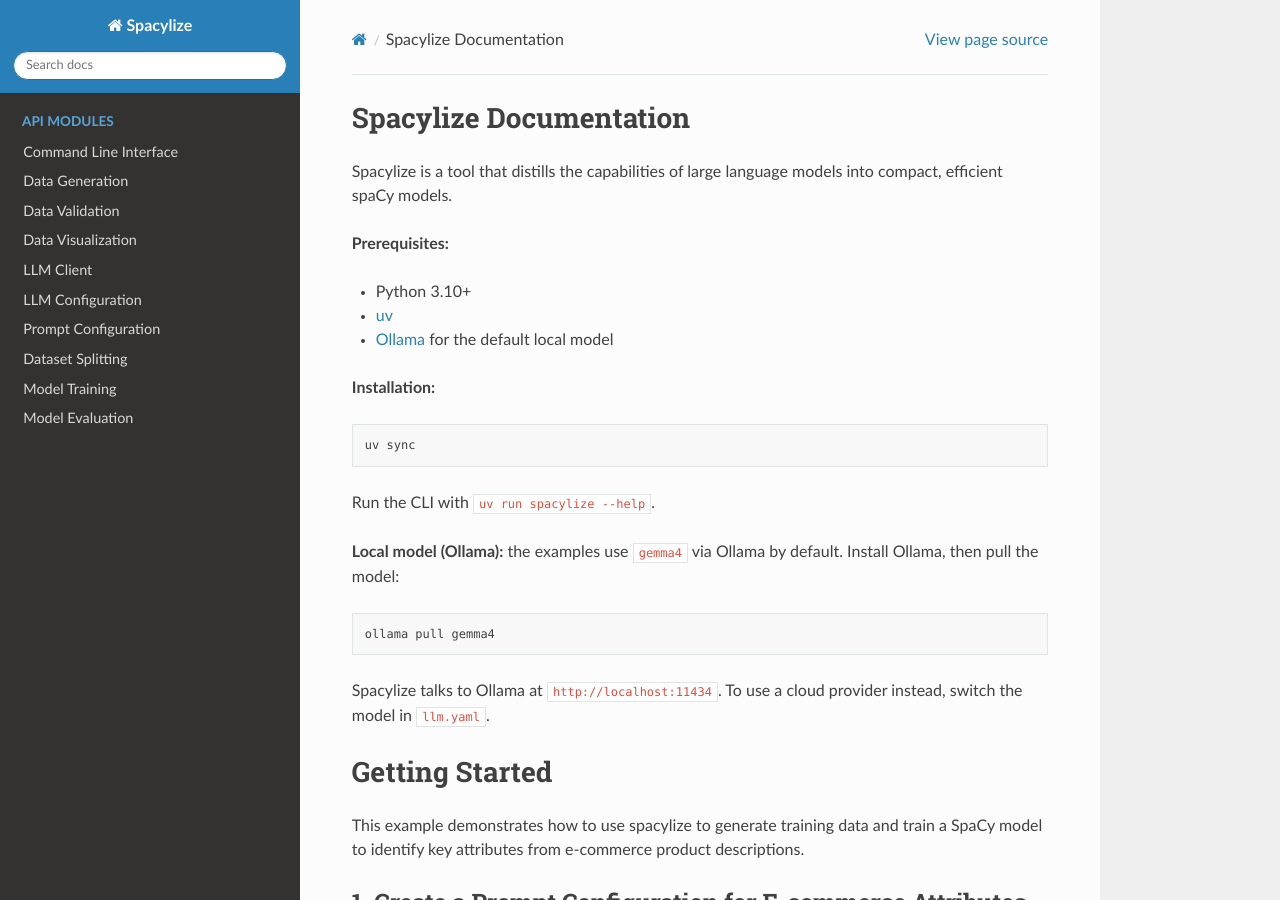
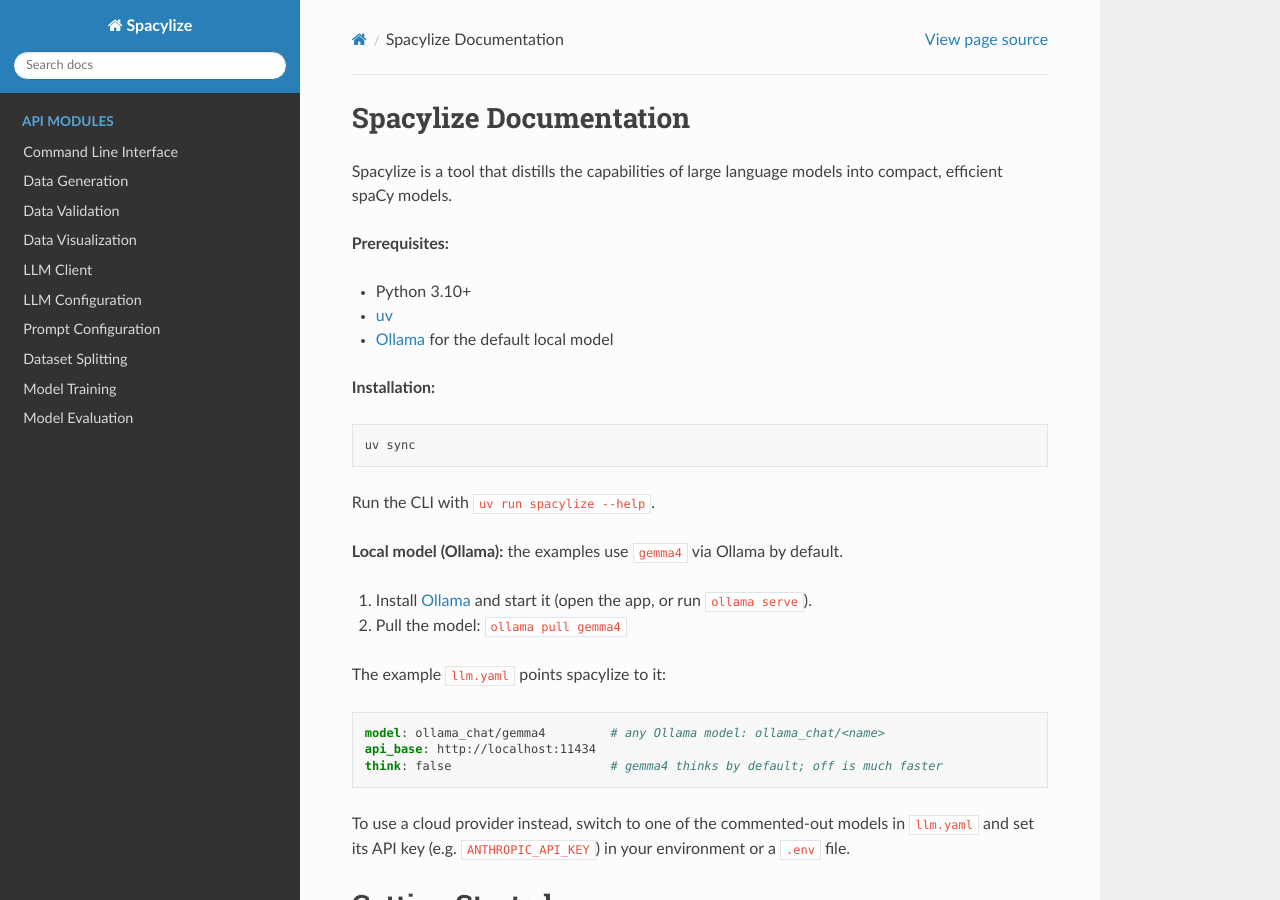
Before and after one commit to baierst/spacylize, a Sphinx documentation site: the page built from docs/source/index.rst, in a window 1280 px wide and 900 px high. Built offline with Sphinx 7.4.7 and the Read the Docs theme 3.1.0, drawn with Linux system fonts in a browser that asks for light colours.

Commit message:
update docu

```diff
--- a/docs/source/index.rst
+++ b/docs/source/index.rst
@@ -17,13 +17,21 @@ Spacylize is a tool that distills the capabilities of large language models into
 
 Run the CLI with ``uv run spacylize --help``.
 
-**Local model (Ollama):** the examples use ``gemma4`` via Ollama by default. Install Ollama, then pull the model:
+**Local model (Ollama):** the examples use ``gemma4`` via Ollama by default.
 
-.. code-block:: bash
+1. Install `Ollama <https://ollama.com>`_ and start it (open the app, or run ``ollama serve``).
+2. Pull the model: ``ollama pull gemma4``
 
-   ollama pull gemma4
+The example ``llm.yaml`` points spacylize to it:
 
-Spacylize talks to Ollama at ``http://localhost:11434``. To use a cloud provider instead, switch the model in ``llm.yaml``.
+.. code-block:: yaml
+
+   model: ollama_chat/gemma4         # any Ollama model: ollama_chat/<name>
+   api_base: http://localhost:11434
+   think: false                      # gemma4 thinks by default; off is much faster
+
+To use a cloud provider instead, switch to one of the commented-out models in ``llm.yaml`` and set its API key
+(e.g. ``ANTHROPIC_API_KEY``) in your environment or a ``.env`` file.
 
 Getting Started
 ===============
```
Also changed, not shown: README.md (+12 -4 lines).
